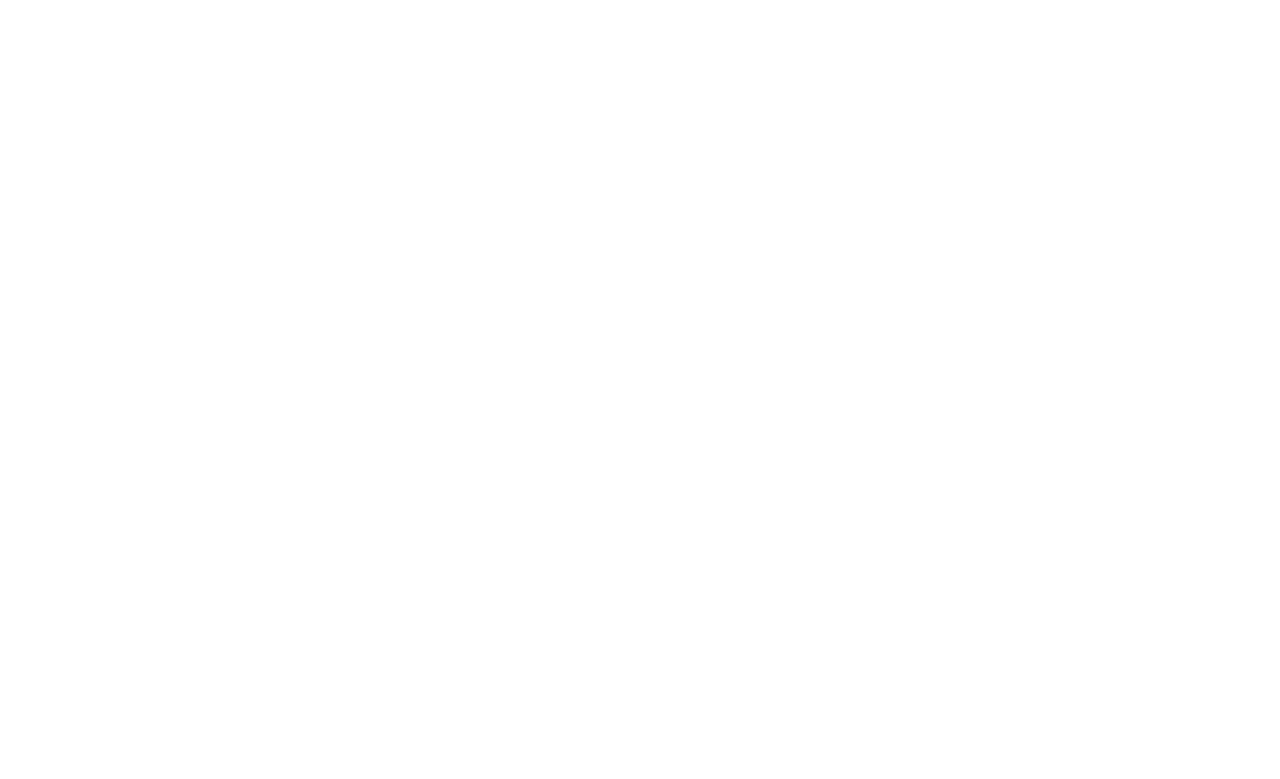
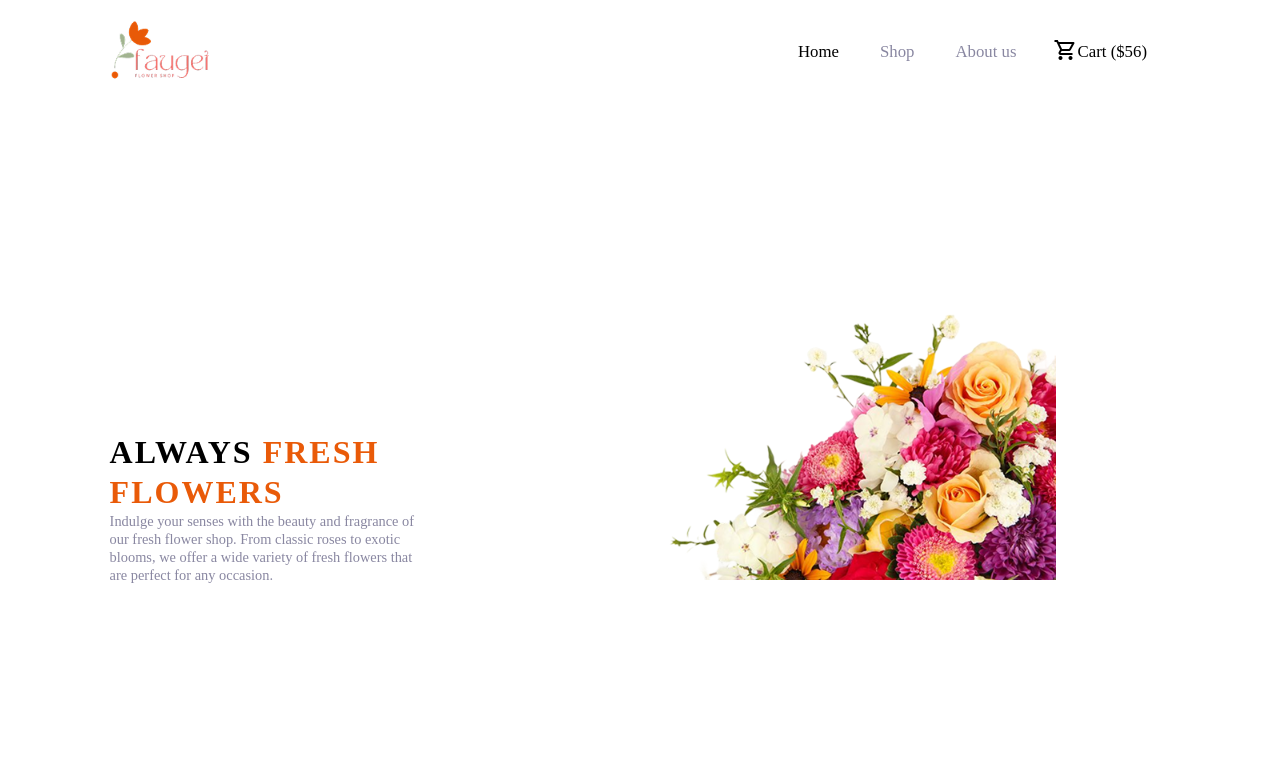
Before and after one commit to LetPritom/My-2nd-assingment, a plain HTML site: page index.html in a window 1280 px wide. Drawn offline with nearby package versions, Linux system fonts and the light colour scheme.

Commit message:
added my hero section

```diff
--- a/index.html
+++ b/index.html
@@ -1,12 +1,64 @@
 <!DOCTYPE html>
 <html lang="en">
-<head>
-    <meta charset="UTF-8">
-    <meta name="viewport" content="width=device-width, initial-scale=1.0">
+  <head>
+    <meta charset="UTF-8" />
+    <meta name="viewport" content="width=device-width, initial-scale=1.0" />
     <title>My 2nd assignment</title>
-    <link rel="stylesheet" href="style.css">
-</head>
-<body>
-
-</body>
+    <link rel="stylesheet" href="style.css" />
+    <!-- <link rel="stylesheet" href="https://cdnjs.cloudflare.com/ajax/libs/font-awesome/7.0.0/css/all.min.css" integrity="sha512-DxV+EoADOkOygM4IR9yXP8Sb2qwgidEmeqAEmDKIOfPRQZOWbXCzLC6vjbZyy0vPisbH2SyW27+ddLVCN+OMzQ==" crossorigin="anonymous" referrerpolicy="no-referrer" /> -->
+    <link
+      rel="stylesheet"
+      href="https://fonts.googleapis.com/css2?family=Material+Symbols+Outlined:opsz,wght,FILL,GRAD@24,400,0,0&icon_names=shopping_cart"
+    />
+  </head>
+  <body>
+    <header>
+      <nav class="main-nav">
+        <div class="nav-bar">
+          <div class="nav-logo">
+            <img src="./assets/logo.png" alt="nav logo" class="img" />
+          </div>
+          <div class="nav-sec display-flex">
+            <div class="action-home">
+              <a href="#" class="act">Home</a>
+              <a href="#" class="act cl">Shop</a>
+              <a href="#" class="act cl">About us</a>
+            </div>
+            <div class="cart-1 display-flex">
+              <div class="cld">
+                <span class="material-symbols-outlined"> shopping_cart </span>
+              </div>
+              <div class="cld">
+                <a href="#" class="act">Cart <span>($56)</span></a>
+              </div>
+            </div>
+          </div>
+        </div>
+      </nav>
+      <section class="main-hero">
+        <div class="width-container display-flex">
+          <div class="hero-section display-flex">
+            <div class="hero-content">
+              <h1 class="als">ALWAYS <span class="frs clr">FRESH</span></h1>
+              <h1 class="flw clr">FLOWERS</h1>
+              <div class="write">
+                <p>
+                  Indulge your senses with the beauty and fragrance of <br />
+                  our fresh flower shop. From classic roses to exotic
+                  <br />blooms, we offer a wide variety of fresh flowers that
+                  <br />
+                  are perfect for any occasion.
+                </p>
+              </div>
+            </div>
+            <div class="hero-img">
+              <img class="img2" src="./assets/hero-flower.png" alt="hero flowers" />
+            </div>
+          </div>
+        </div>
+      </section>
+    </header>
+    <main></main>
+    <footer></footer>
+  </body>
 </html>
--- a/style.css
+++ b/style.css
@@ -1,4 +1,88 @@
 * {
     margin: 0px;
     padding: 0px;
+    box-sizing: border-box;
 }
+
+/* nav design  */
+
+
+.display-flex {
+    display: flex;
+    align-items: center;
+}
+
+.img {
+    width: 75%;
+    height: 50%;
+    padding-left: 15px;
+}
+
+.main-nav {
+    width: 100%;
+    height: auto;
+    display: flex;
+    justify-content: center;
+}
+.nav-bar {
+    width:85%;
+    display: flex;
+    align-items: center;
+    justify-content: space-between;
+    margin:20px;
+}
+
+
+.act {
+    text-decoration: none;
+    color: black;
+    padding-right: 37px;
+    font-size: 1.05rem;
+}
+
+
+.cl {
+    color: #8987A1;
+}
+
+/* hero section */
+
+.width-container {
+    width: 100%;
+    height: 84vh;
+    justify-content: center;
+}
+
+.hero-section {
+    width: 86%;
+    justify-content: space-between;
+    align-items: flex-end;
+    flex-wrap: wrap;
+    padding:20px;
+}
+
+.img2 {
+    width: 80%;
+}
+
+
+.hero-content h1 {
+    font-size: 2rem;
+}
+
+.clr {
+    color: #E95A08;
+    line-height: 40px;
+    letter-spacing: 2px;
+}
+
+.write p {
+    color: #8987A1;
+    font-size: 0.9rem;
+    line-height:18px;;
+}
+
+.als {
+    letter-spacing: 2px;
+    line-height: 40px;
+}
```
